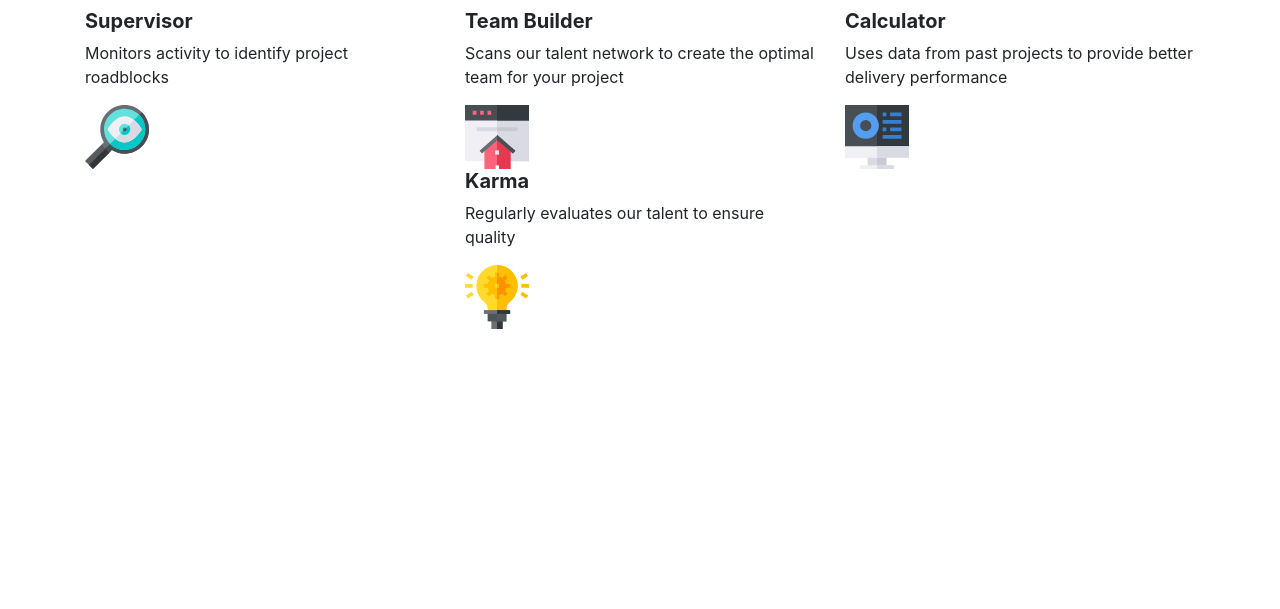
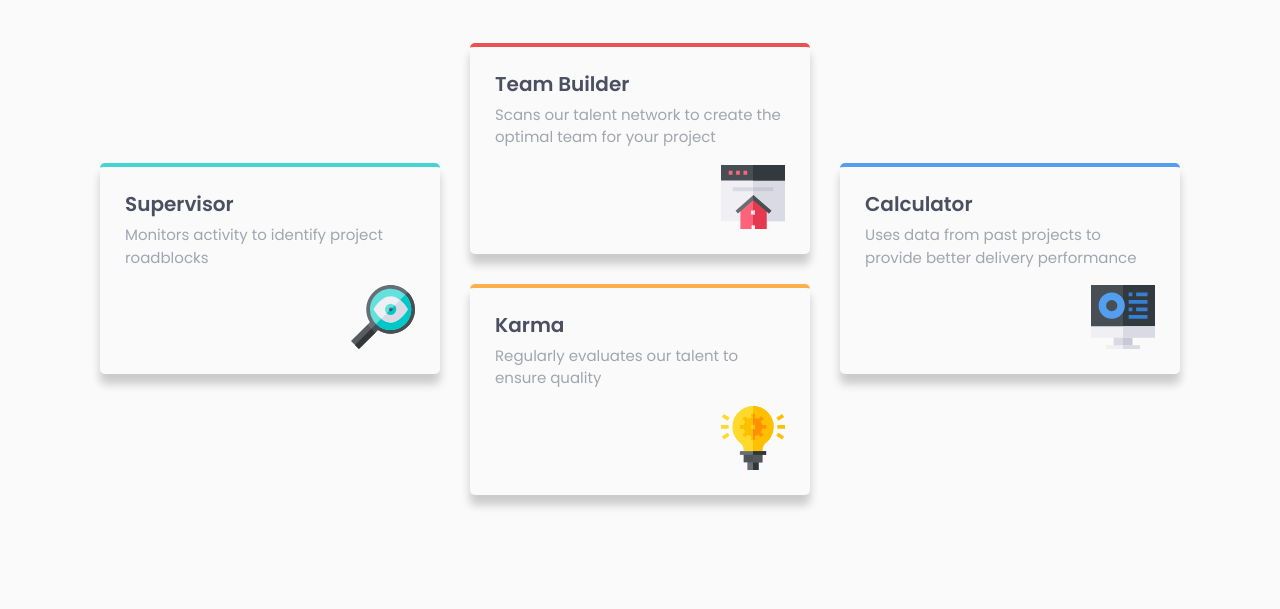
Before and after one commit to karthik-suresh-sk/Four-card-feature-section, a plain HTML site: page index.html in a window 1280 px wide. Shown: the part 191-800 px from the top of the page. Drawn offline with nearby package versions, Linux system fonts and the light colour scheme; the site is published under a folder, as on GitHub Pages, so addresses that start at the root find nothing.

Commit message:
Update index.html

```diff
--- a/index.html
+++ b/index.html
@@ -18,7 +18,7 @@
   <link href="https://fonts.googleapis.com/css2?family=Poppins:wght@200;400;600&display=swap" rel="stylesheet">
 
   <!-- CSS Link -->
-  <link rel="stylesheet" type="text/css" href="/style.css">
+  <link rel="stylesheet" type="text/css" href="style.css"/>
 
   <!-- Document title -->
   <link rel="icon" type="image/png" sizes="32x32" href="./images/favicon-32x32.png">
```
